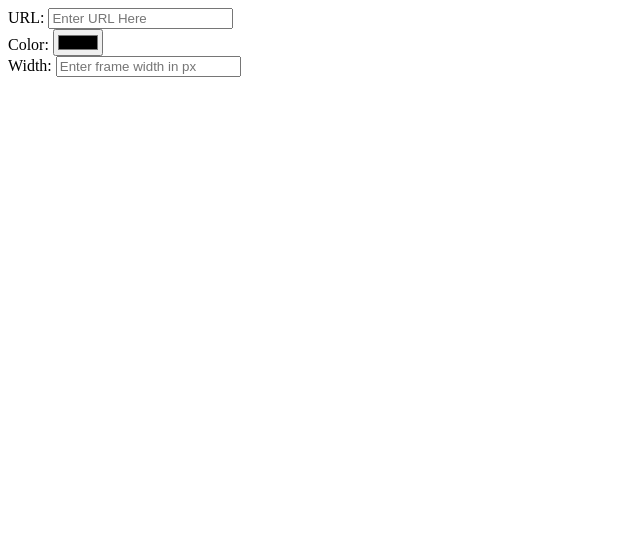
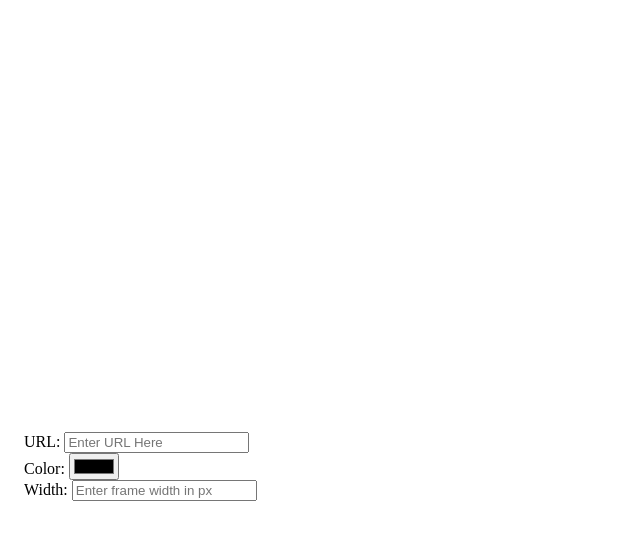
Before and after one commit to mccleskeyc/html-css-js-practice, a plain HTML site: page img.html in a window 1280 px wide. Shown: the whole page, without its empty margins (0-640 px from the left). Drawn offline with Linux system fonts and the light colour scheme.

Commit message:
image frame: css

```diff
--- a/img.css
+++ b/img.css
@@ -0,0 +1,15 @@
+.image {
+    max-width: 400px;
+    max-height: 400px;
+    height: 400px;
+    background-image: none;
+    background-position: center;
+    background-repeat: no-repeat;
+    background-size: cover;
+    margin: 1em;
+}
+
+.input-div {
+    margin: .5 em;
+    margin-left: 1em;
+}
--- a/img.html
+++ b/img.html
@@ -11,17 +11,17 @@
     <div class="image"></div>
 
     <form action="#" method="POST">
-        <div class="input">
+        <div class="input-div">
             <label for="url">URL:</label>
             <input type="text" name="url" placeholder="Enter URL Here">
         </div>
 
-        <div class="input">
+        <div class="input-div">
             <label for="color">Color:</label>
             <input type="color" name="color">
         </div>
 
-        <div class="input">
+        <div class="input-div">
             <label for="width">Width:</label>
             <input type="text" name="width" placeholder="Enter frame width in px">
         </div>
```
